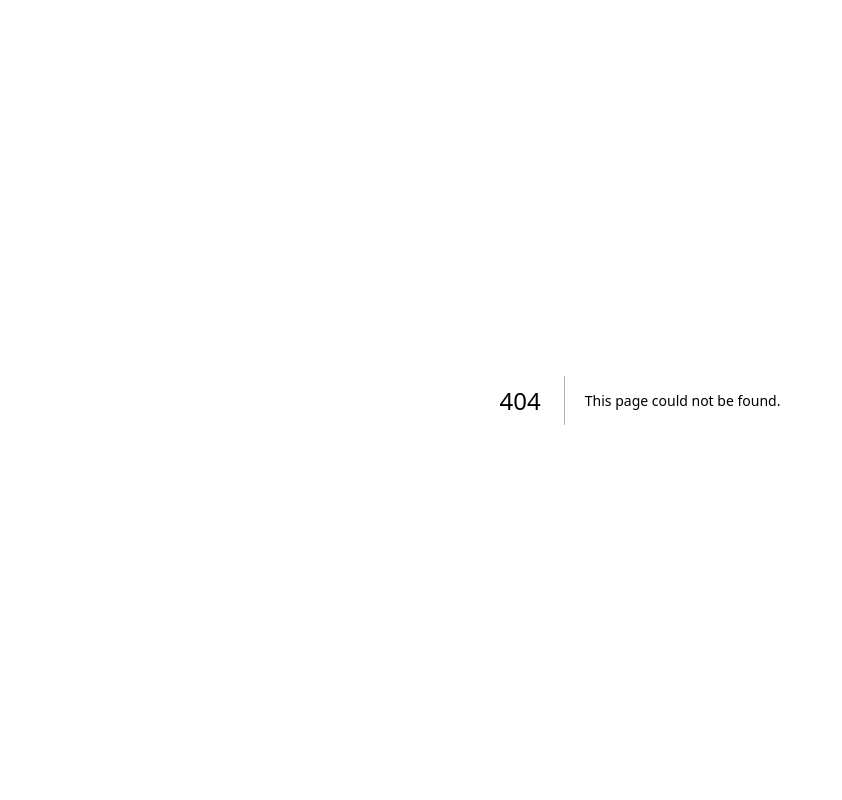
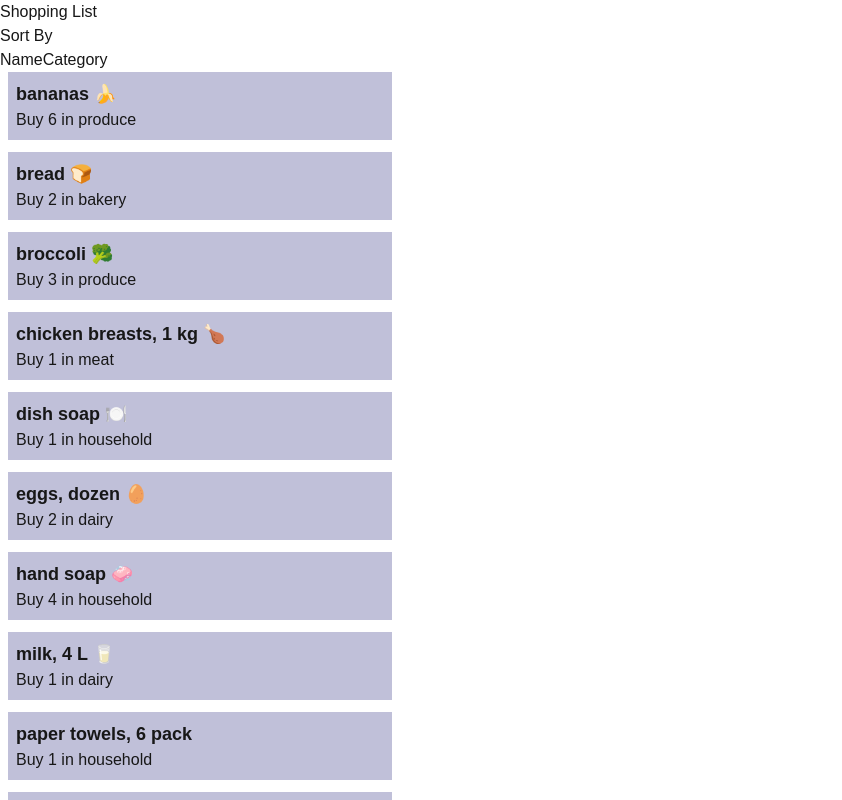
Before and after one commit to SAITjrao/cprg306-assignments, a Next.js app: page /week-6 in a window 1280 px wide. Before the commit this address had no page. Shown: the top 800 px of the page, without its empty margins (0-842 px from the left). Built offline with nearby package versions, Linux system fonts and the light colour scheme.

Commit message:
add file structure and functionality

```diff
--- a/app/page.js
+++ b/app/page.js
@@ -7,6 +7,8 @@ export default function Home(){
       <Link href="week-2">Week 2</Link><br />
       <Link href="week-3">Week 3</Link><br />
       <Link href="week-4">Week 4</Link>
+      <Link href="week-5">Week 5</Link>
+      <Link href="week-6">Week 6</Link>
     </main>
   );
 }
--- /dev/null
+++ b/app/week-6/item-list.js
@@ -0,0 +1,32 @@
+"use client";
+
+import { useState } from "react";
+import data from "./items.json";
+import Item from "./item";
+
+export default function ItemList(){
+    const [sortBy, setSortBy] = useState("name");
+
+    const sortedItems = [...data].sort((a,b) => {
+        if (sortBy === "name") {
+            return a.name < b.name ? -1 : 1
+        } else if (sortBy === "category") {
+            return a.category < b.category ? -1 : 1
+        } else
+        return 0;
+    })
+
+    return(
+    <main>
+        <div>
+            <h2>Sort By</h2>
+            <button value="name" onClick={(e) => setSortBy(e.target.value)}>Name</button>
+            <button value="category" onClick={(e) => setSortBy(e.target.value)}>Category</button>
+        </div>
+        <ul>
+           {sortedItems.map((item) => (<li key={item.id}><Item name={item.name} quantity={item.quantity} category={item.category}/></li>))}
+        </ul>
+    </main>)
+}
+
+//array.map(function) return <li key={item.id}></li>
--- /dev/null
+++ b/app/week-6/item.js
@@ -0,0 +1,8 @@
+export default function Item(props){
+    return(
+        <li className="ml-2 mb-3 p-2 bg-indigo-900 bg-opacity-30 w-96">
+            <p className="text-lg font-semibold">{props.name}</p>
+            Buy {props.quantity} in {props.category}
+        </li>
+    )
+}
--- /dev/null
+++ b/app/week-6/items.json
@@ -0,0 +1,74 @@
+[
+    {
+      "id": "1h2GJKH12gkHG31h1H",
+      "name": "milk, 4 L 🥛",
+      "quantity": 1,
+      "category": "dairy"
+    },
+    {
+      "id": "2KJH3k2j3H1k2J3K1H",
+      "name": "bread 🍞",
+      "quantity": 2,
+      "category": "bakery"
+    },
+    {
+      "id": "3h2KJH3k2j3H1k2J3",
+      "name": "eggs, dozen 🥚",
+      "quantity": 2,
+      "category": "dairy"
+    },
+    {
+      "id": "4k2J3K1H2GJKH12gk",
+      "name": "bananas 🍌",
+      "quantity": 6,
+      "category": "produce"
+    },
+    {
+      "id": "5H1h1H2KJH3k2j3H",
+      "name": "broccoli 🥦",
+      "quantity": 3,
+      "category": "produce"
+    },
+    {
+      "id": "6H1k2J3K1H2GJKH1",
+      "name": "chicken breasts, 1 kg 🍗",
+      "quantity": 1,
+      "category": "meat"
+    },
+    {
+      "id": "7gkHG31h1H2KJH3k",
+      "name": "pasta sauce 🍝",
+      "quantity": 3,
+      "category": "canned goods"
+    },
+    {
+      "id": "8j3H1k2J3K1H2GJK",
+      "name": "spaghetti, 454 g 🍝",
+      "quantity": 2,
+      "category": "dry goods"
+    },
+    {
+      "id": "9H12gkHG31h1H2KJ",
+      "name": "toilet paper, 12 pack 🧻",
+      "quantity": 1,
+      "category": "household"
+    },
+    {
+      "id": "10H3k2j3H1k2J3K1",
+      "name": "paper towels, 6 pack",
+      "quantity": 1,
+      "category": "household"
+    },
+    {
+      "id": "11k2J3K1H2GJKH12",
+      "name": "dish soap 🍽️",
+      "quantity": 1,
+      "category": "household"
+    },
+    {
+      "id": "12GJKH12gkHG31h1",
+      "name": "hand soap 🧼",
+      "quantity": 4,
+      "category": "household"
+    }
+  ]
--- /dev/null
+++ b/app/week-6/page.js
@@ -0,0 +1,6 @@
+import ItemList from "./item-list";
+
+export default function Page(){
+    return (<main><h1>Shopping List</h1><ItemList
+    /></main>);
+}
```
